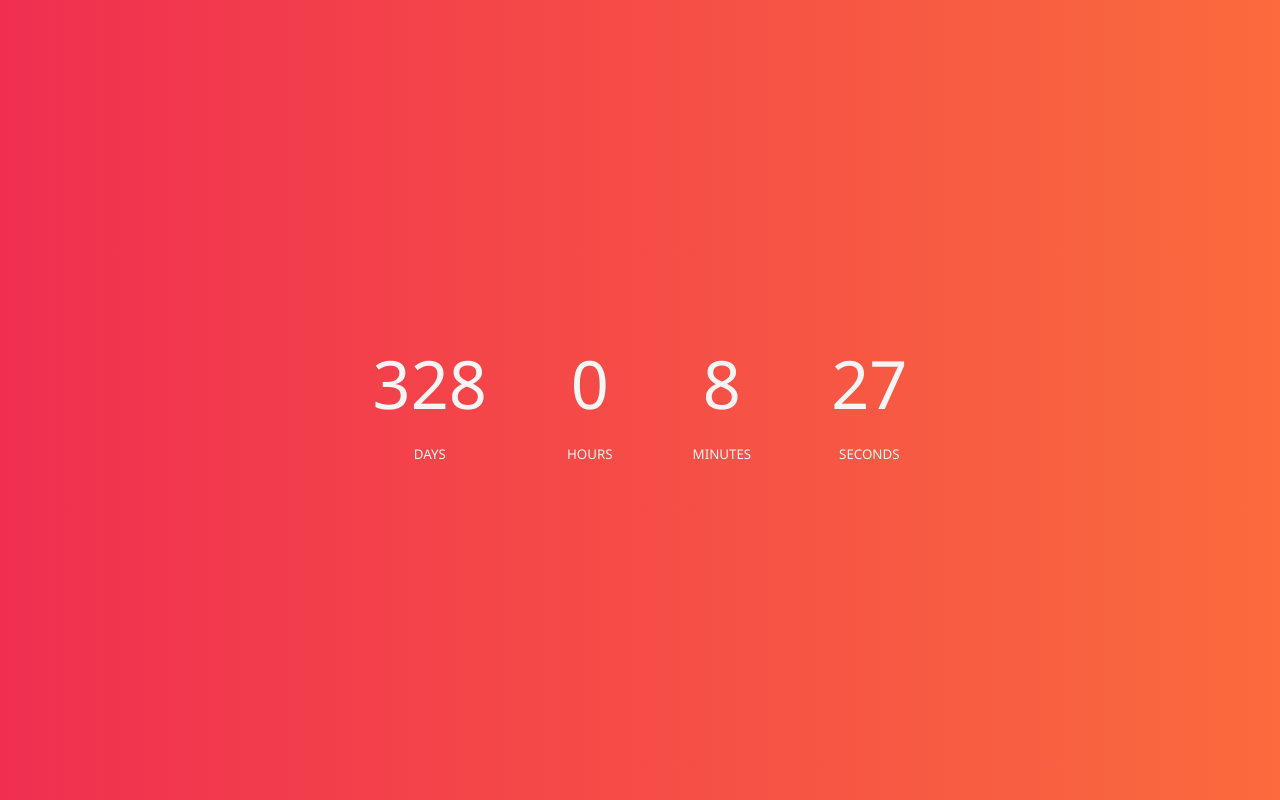
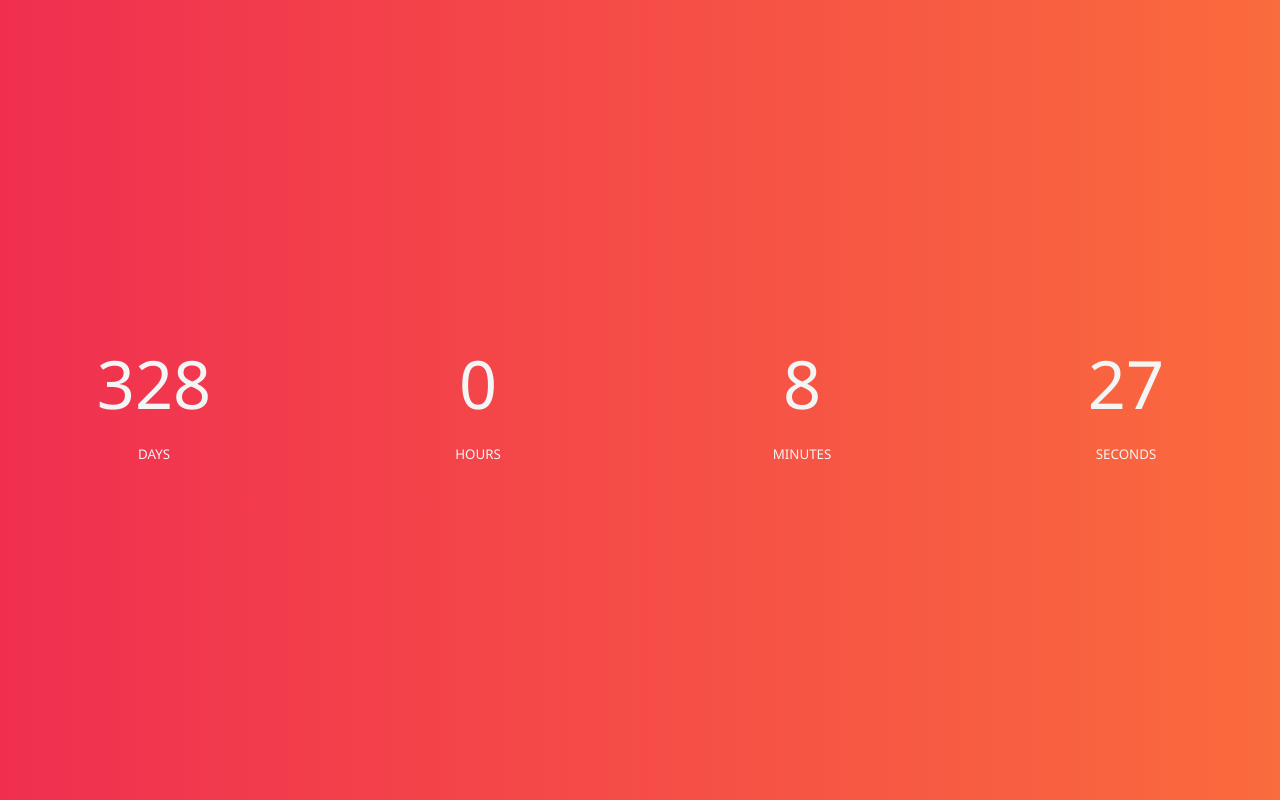
Before and after one commit to mfonsecap/ejercicios-clase, a plain HTML site: page 3.EjercicioFlexBox/index.html in a window 1280 px wide. Drawn offline with Linux system fonts and the light colour scheme.

Commit message:
v2
updated flex grow & min-width

```diff
--- a/3.EjercicioFlexBox/css/styles.css
+++ b/3.EjercicioFlexBox/css/styles.css
@@ -12,23 +12,23 @@ body {
 
 .container{
     display: flex;
-    /* border: 1px solid beige; */
     justify-content: center;
-    gap: 5rem;
+    gap: 1rem;
     font-family: 'Segoe UI', Tahoma, Geneva, Verdana, sans-serif;
     flex-wrap: wrap;
+}
 
-
+.container div{
+    flex-grow: 1;
+    min-width: 200px;
 }
 
 .numbers{
-    /* border: 2px solid black; */
     text-align: center;
     font-size: 50pt;
 }
 
 .letters{
-    /* border: 1px solid white; */
     text-transform:uppercase;
     font-size: 10pt;
     margin-top: 1rem;
```
